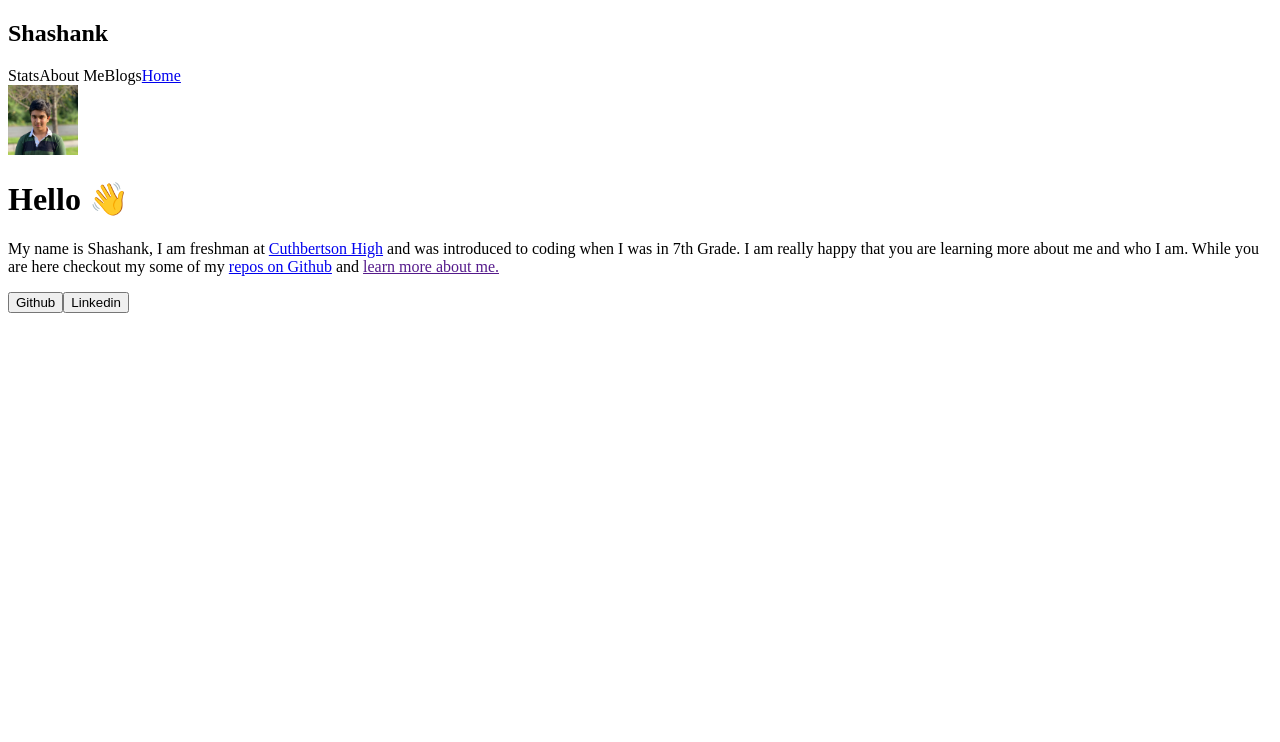
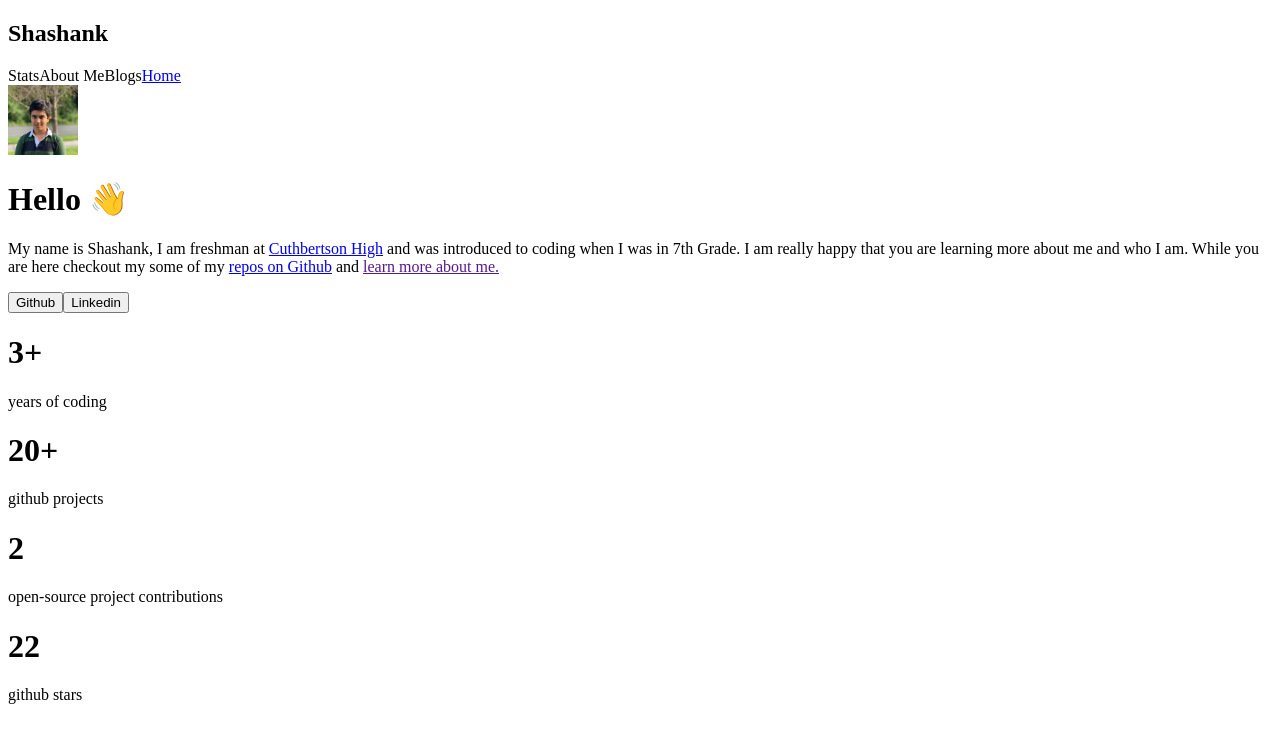
Before and after one commit to listentothefrog/shashankellareddy, a Next.js app: page / in a window 1280 px wide. Shown: the top 742 px of the page. Built offline with nearby package versions, Linux system fonts and the light colour scheme.

Commit message:
added stats about me :)

```diff
--- a/pages/index.tsx
+++ b/pages/index.tsx
@@ -14,7 +14,7 @@ const Home = () => {
         />
       </Head>
       <Header />
-      <main className="flex flex-col justify-center bg-white px-2">
+      <main className="flex justify-center flex-col bg-white px-2">
         <div className="flex flex-col justify-center items-start max-w-2xl mx-auto mb-16">
           <div>
             <div className="flex items-center">
@@ -83,6 +83,34 @@ const Home = () => {
             </div>
           </div>
         </div>
+        <div className="max-w-full flex md:flex-row items-center justify-center">
+          <div className="flex items-center justify-center flex-row">
+            <div className="text-center mr-4">
+              <h1 className="text-2xl font-bold">3+</h1>
+              <p className="text-xs md:text-lg md:text-md text-gray-500 font-medium">
+                years of coding
+              </p>
+            </div>
+            <div className="text-center mr-4">
+              <h1 className="text-2xl font-bold">20+</h1>
+              <p className="text-xs md:text-lg md:text-md text-gray-500 font-medium">
+                github projects
+              </p>
+            </div>
+            <div className="text-center mr-4">
+              <h1 className="text-2xl font-bold">2</h1>
+              <p className="text-xs md:text-lg md:text-md text-gray-500 font-medium">
+                open-source project contributions
+              </p>
+            </div>
+            <div className="text-center mr-4">
+              <h1 className="text-2xl font-bold">22</h1>
+              <p className="text-xs md:text-lg md:text-md text-gray-500 font-medium">
+                github stars
+              </p>
+            </div>
+          </div>
+        </div>
       </main>
     </div>
   );
```
